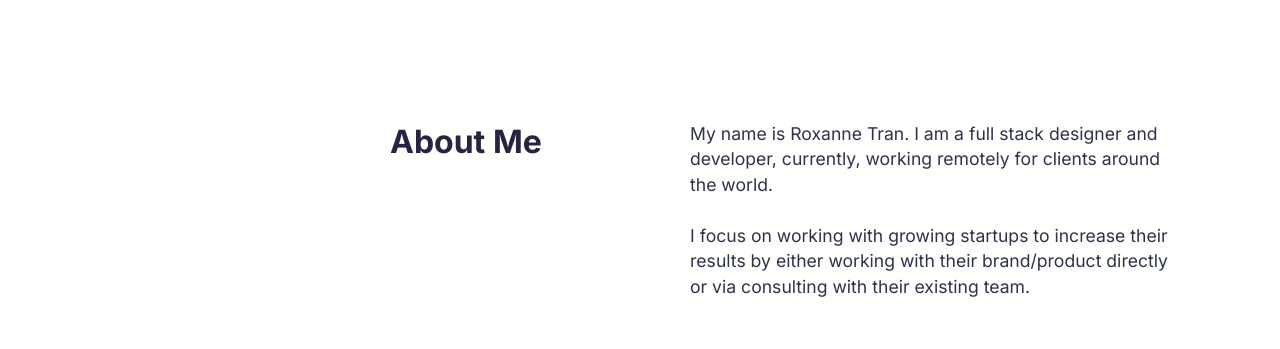
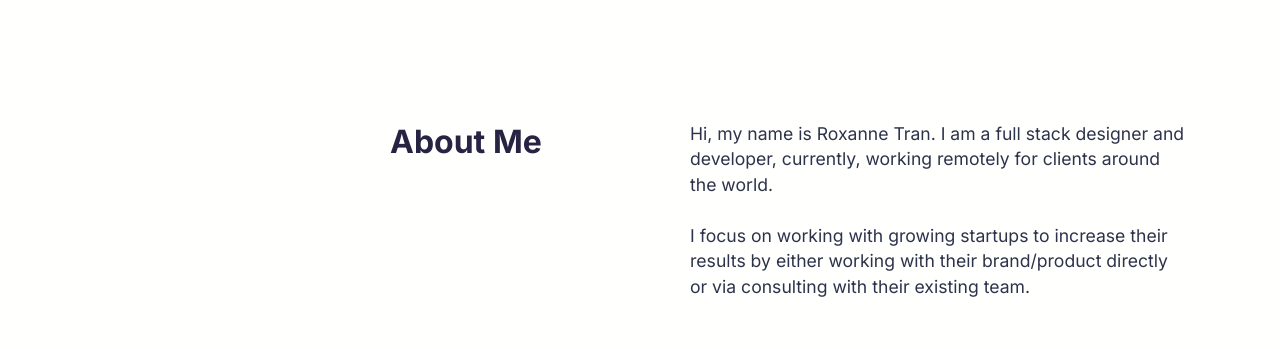
Before and after one commit to roxtran/roxanne-react, a React (Create React App) app: page / in a window 1280 px wide. Shown: the part 3040-3389 px from the top of the page. Built offline with nearby package versions, Linux system fonts and the light colour scheme.

Commit message:
fixed about me offset

```diff
--- a/src/components/About.js
+++ b/src/components/About.js
@@ -17,7 +17,7 @@ const About = () => {
     >
       <h2>About Me</h2>
       <p>
-        My name is Roxanne Tran. I am a full stack designer and developer,
+        Hi, my name is Roxanne Tran. I am a full stack designer and developer,
         currently, working remotely for clients around the world.
         <br />
         <br />I focus on working with growing startups to increase their results
--- a/src/components/Nav.js
+++ b/src/components/Nav.js
@@ -39,7 +39,7 @@ const Nav = () => {
             duration={500}
             spy={true}
             exact='true'
-            offset={-125}
+            offset={-115}
           >
             About Me
           </Scroll>
```
